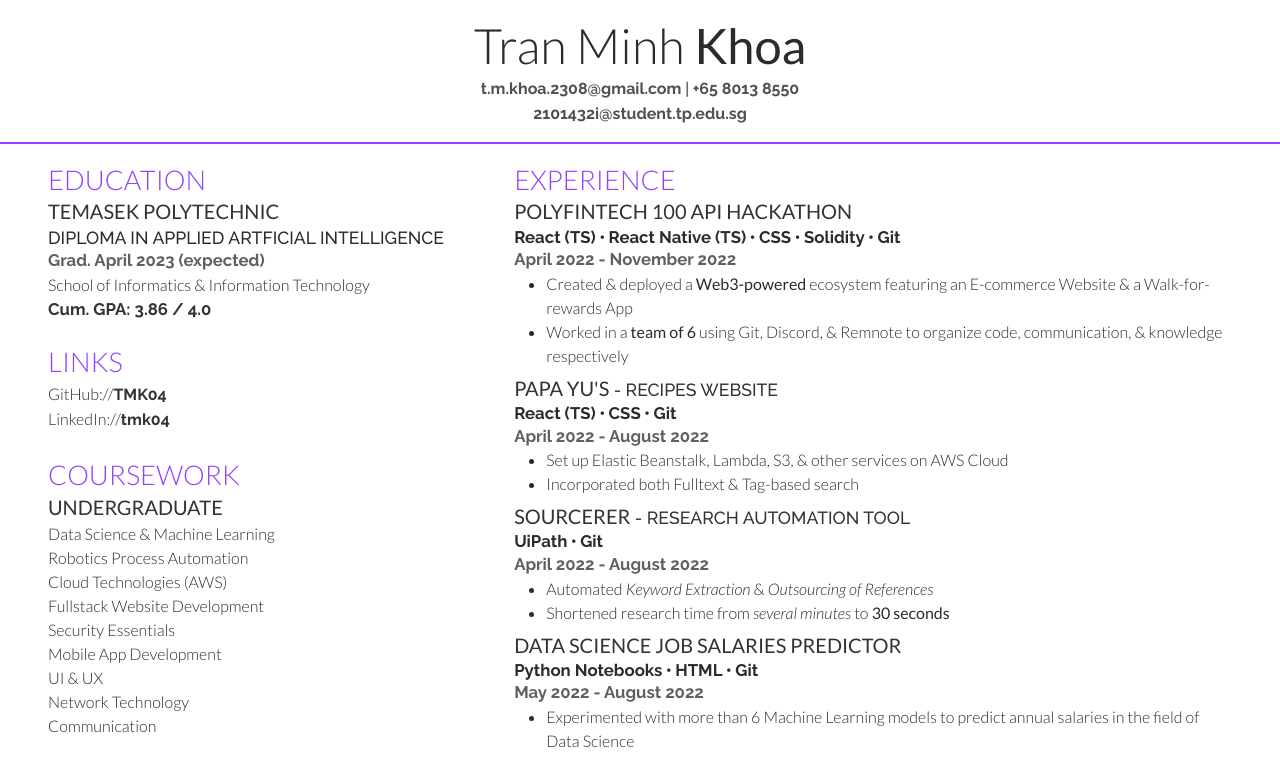
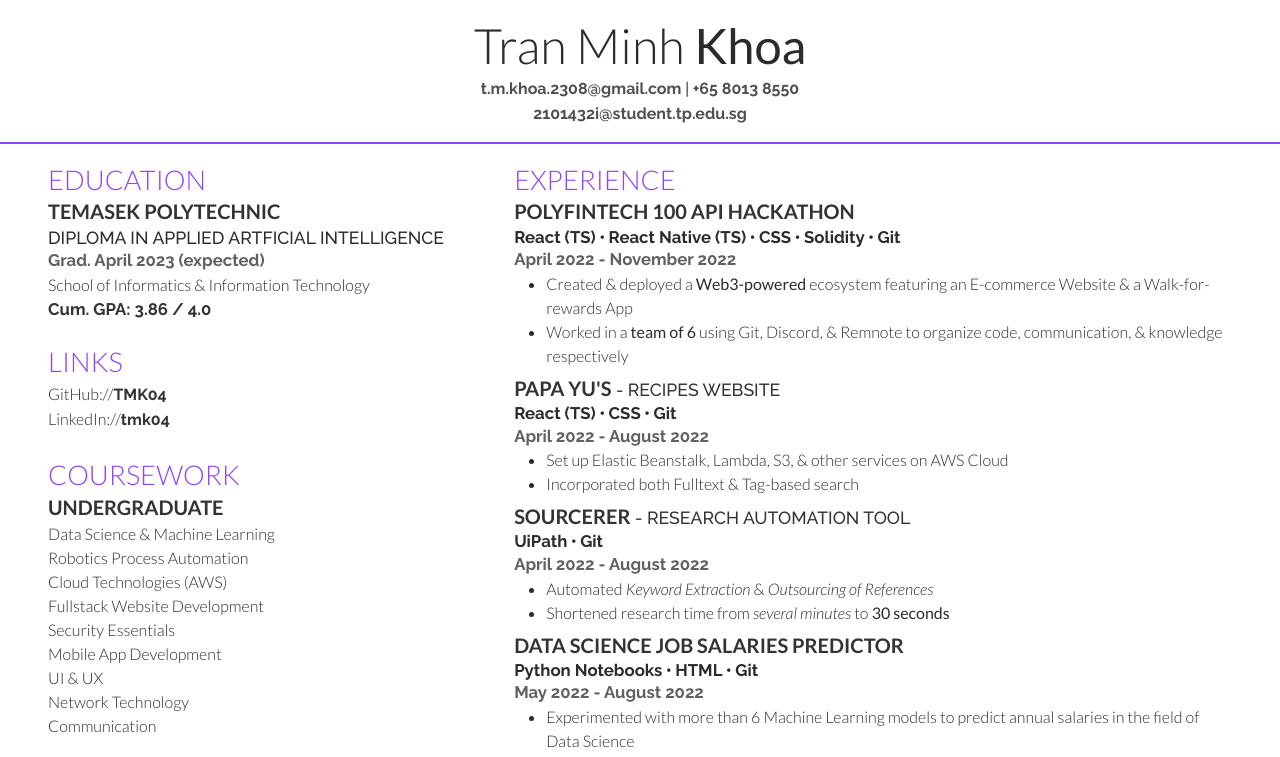
Before and after one commit to TMK04/resume, a React (Create React App) app: page / in a window 1280 px wide. Shown: the top 757 px of the page. Built offline with nearby package versions, Linux system fonts and the light colour scheme.

Commit message:
refactor(H3): make font-weight 800

```diff
--- a/src/components/H.css
+++ b/src/components/H.css
@@ -35,6 +35,7 @@ h2,
 h3,
 .h3 {
   font-size: 1.25rem;
+  font-weight: 800;
 }
 
 h4,
--- a/src/components/H.tsx
+++ b/src/components/H.tsx
@@ -12,10 +12,7 @@ export function H2({ children, className, ...props }: JSX.IntrinsicElements["h2"
 
 export function H3({ children, className, ...props }: JSX.IntrinsicElements["h3"]) {
   return (
-    <h3
-      className={`fw-bold text-accent text-uppercase${formatNonEmptyClassName(className)}`}
-      {...props}
-    >
+    <h3 className={`text-accent text-uppercase${formatNonEmptyClassName(className)}`} {...props}>
       {children}
     </h3>
   );
```
